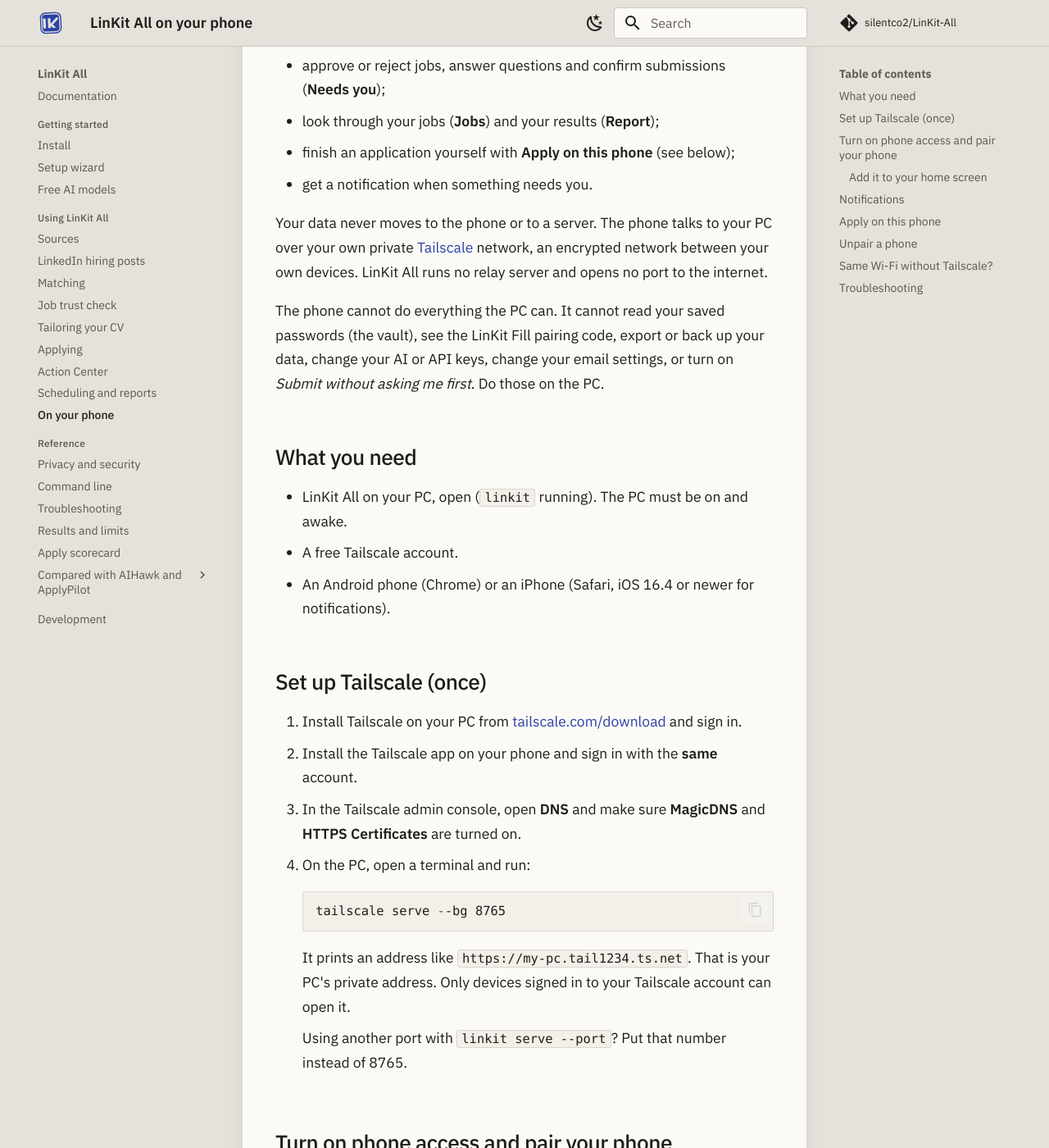
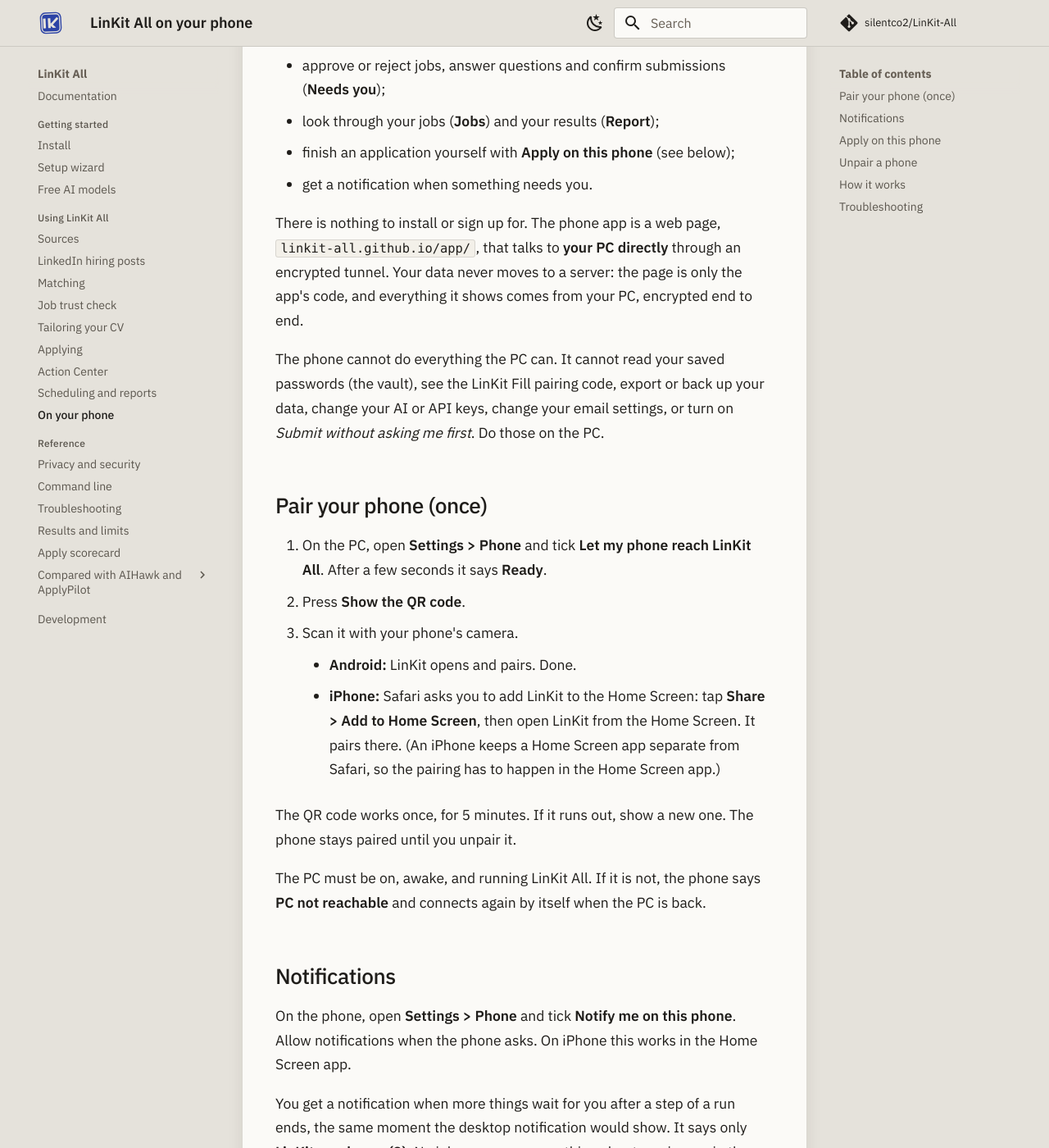
Before and after one commit to silentco2/LinKit-All, an MkDocs documentation site: the page built from docs/phone.md, in a window 1280 px wide and 1400 px high, scrolled down 297 px. Shown: the whole window at 82% size. Built offline with MkDocs 1.6.1 and Material for MkDocs 9.7.7, drawn with Linux system fonts in a browser that asks for light colours; comment, search, counter and statistics services are not loaded; some of the changed text lies outside the part shown.

Commit message:
Phone 11: docs.yml builds /app/; docs/phone.md for the tunnel
The Docs workflow builds the tunnel crate (Rust -> WASM, wasm-pack) and the
Angular phone build, and publishes them at /app/ with the site; frontend
changes now redeploy it. docs/phone.md: one scan, no account, iPhone Home
Screen step, notifications, Apply on this phone, how the tunnel and relays
work, troubleshooting. Tailscale is gone from the docs and UI.

Co-Authored-By: Claude Opus 5.5 <noreply@anthropic.com>

````diff
--- a/docs/phone.md
+++ b/docs/phone.md
@@ -1,6 +1,6 @@
 ---
 title: "LinKit All on your phone"
-description: "Check runs, approve jobs and answer questions from your phone, anywhere, over your own private Tailscale network. Your data stays on your PC."
+description: "Check runs, approve jobs and answer questions from your phone, anywhere. One QR code, no account, no app store. Your data stays on your PC."
 ---
 
 # LinKit All on your phone
@@ -14,71 +14,41 @@ data, or on another Wi-Fi. On the phone you can:
 - finish an application yourself with **Apply on this phone** (see below);
 - get a notification when something needs you.
 
-Your data never moves to the phone or to a server. The phone talks to your PC over your own
-private [Tailscale](https://tailscale.com) network, an encrypted network between your own
-devices. LinKit All runs no relay server and opens no port to the internet.
+There is nothing to install or sign up for. The phone app is a web page,
+`linkit-all.github.io/app/`, that talks to **your PC directly** through an encrypted tunnel.
+Your data never moves to a server: the page is only the app's code, and everything it shows
+comes from your PC, encrypted end to end.
 
 The phone cannot do everything the PC can. It cannot read your saved passwords (the vault),
 see the LinKit Fill pairing code, export or back up your data, change your AI or API keys, change
 your email settings, or turn on *Submit without asking me first*. Do those on the PC.
 
-## What you need
+## Pair your phone (once)
 
-- LinKit All on your PC, open (`linkit` running). The PC must be on and awake.
-- A free Tailscale account.
-- An Android phone (Chrome) or an iPhone (Safari, iOS 16.4 or newer for notifications).
+1. On the PC, open **Settings > Phone** and tick **Let my phone reach LinKit All**. After a few
+   seconds it says **Ready**.
+2. Press **Show the QR code**.
+3. Scan it with your phone's camera.
+    - **Android:** LinKit opens and pairs. Done.
+    - **iPhone:** Safari asks you to add LinKit to the Home Screen: tap **Share > Add to Home
+      Screen**, then open LinKit from the Home Screen. It pairs there. (An iPhone keeps a Home
+      Screen app separate from Safari, so the pairing has to happen in the Home Screen app.)
 
-## Set up Tailscale (once)
+The QR code works once, for 5 minutes. If it runs out, show a new one. The phone stays paired
+until you unpair it.
 
-1. Install Tailscale on your PC from [tailscale.com/download](https://tailscale.com/download) and sign in.
-2. Install the Tailscale app on your phone and sign in with the **same** account.
-3. In the Tailscale admin console, open **DNS** and make sure **MagicDNS** and
-   **HTTPS Certificates** are turned on.
-4. On the PC, open a terminal and run:
-
-    ```powershell
-    tailscale serve --bg 8765
-    ```
-
-    It prints an address like `https://my-pc.tail1234.ts.net`. That is your PC's private
-    address. Only devices signed in to your Tailscale account can open it.
-
-    Using another port with `linkit serve --port`? Put that number instead of 8765.
-
-## Turn on phone access and pair your phone
-
-1. On the PC, open **Settings > Phone**.
-2. Tick **Let my phone reach LinKit All**. The address is usually filled in for you. If it is
-   empty, paste the address `tailscale serve` printed, for example `my-pc.tail1234.ts.net`.
-   Press **Save**.
-3. Press **Show the QR code**.
-4. Scan the QR code with your phone's camera. LinKit All opens on the phone at **Pair this
-   phone**. Check the name and press **Pair**.
-
-The code works once, for 5 minutes. If it runs out, show a new one. After 5 wrong codes in a
-minute, pairing pauses for a minute.
-
-The phone stays paired until you unpair it. Only a phone left unused for over a year has to
-pair again.
-
-### Add it to your home screen
-
-- **Android (Chrome):** menu **⋮ > Add to Home screen** (or **Install app**).
-- **iPhone (Safari):** **Share > Add to Home Screen**. Notifications on iPhone only work from
-  the home-screen app.
-
-If the PC is off, asleep or out of reach, the app says **PC not reachable**. Nothing on the
-phone is lost. It connects again when the PC is back.
+The PC must be on, awake, and running LinKit All. If it is not, the phone says
+**PC not reachable** and connects again by itself when the PC is back.
 
 ## Notifications
 
 On the phone, open **Settings > Phone** and tick **Notify me on this phone**. Allow
-notifications when the phone asks.
+notifications when the phone asks. On iPhone this works in the Home Screen app.
 
-You get a notification when more things wait for you after a step of a run ends. This is the
-same moment the desktop notification would show. It says only **LinKit needs you (3)**. No
-job, company or anything about you is ever in the message, because push messages pass through
-Google's, Apple's or Mozilla's push service on the way to your phone. Tap it to open **Needs you**.
+You get a notification when more things wait for you after a step of a run ends, the same moment
+the desktop notification would show. It says only **LinKit needs you (3)**. No job, company or
+anything about you is ever in the message, because push messages pass through Google's, Apple's
+or Mozilla's push service on the way to your phone. Tap it to open **Needs you**.
 
 ## Apply on this phone
 
@@ -99,21 +69,28 @@ LinKit All never fills in forms on the phone. When you have sent it, press **I a
 On the PC, open **Settings > Phone** and press **Unpair** next to the phone. It loses access
 at once and stops getting notifications. A lost phone? Unpair it first.
 
-To stop all phone access, untick **Let my phone reach LinKit All**. To close the address
-itself, run `tailscale serve --https=443 off` on the PC.
+To stop all phone access, untick **Let my phone reach LinKit All**.
 
-## Same Wi-Fi without Tailscale?
+## How it works
 
-Not supported. Without HTTPS, phones refuse to install the app or show notifications, and the
-app would be open to anyone on that Wi-Fi. Tailscale gives you HTTPS and keeps it private,
-even at home.
+- The tunnel is [iroh](https://iroh.computer): the phone finds your PC by its key, not by an
+  address, and the connection is encrypted between the two of them.
+- A phone browser cannot connect straight to a PC, so the encrypted traffic passes through a
+  relay. By default these are n0's free public relays. A relay sees only encrypted data, never
+  what is in it. If you run your own [iroh relay](https://docs.iroh.computer), enter it under
+  **Settings > Phone > Relay (advanced)**.
+- Your PC only connects out. It opens no port, and LinKit runs no server.
+- Each paired phone has its own key. The PC ties the phone's pairing to that key, so a copy of
+  it is useless on any other device.
+- No account, no subscription, no app store.
 
 ## Troubleshooting
 
 | What you see | What to do |
 |---|---|
-| **PC not reachable** | Check that the PC is on and awake, LinKit All is running, and Tailscale shows *Connected* on both devices. |
-| The phone keeps showing **Pair this phone** | The phone was unpaired, or the pairing expired. Show a new QR code on the PC. |
-| **Host not allowed** | Phone access is off, or the address in **Settings > Phone** does not match the one `tailscale serve` printed. |
-| No **Notify me** switch on iPhone | Add LinKit All to the home screen and open it from there. |
+| **PC not reachable** | Check that the PC is on and awake and LinKit All is running. |
+| **Settings > Phone** on the PC does not say **Ready** | The PC cannot reach a relay: check its internet connection. If you set your own relay, check its address. |
+| The phone shows **Pair this phone** | It was unpaired, or the pairing link was already used. Show a new QR code on the PC. |
+| iPhone: pairing does not finish in Safari | Add LinKit to the Home Screen first (Share > Add to Home Screen), then open it from there. |
+| No **Notify me** switch on iPhone | Open LinKit from the Home Screen, not from Safari. |
 | Notifications stopped | Open **Settings > Phone** on the phone and tick **Notify me** again. |
````
Also changed, not shown: 2 other files.
